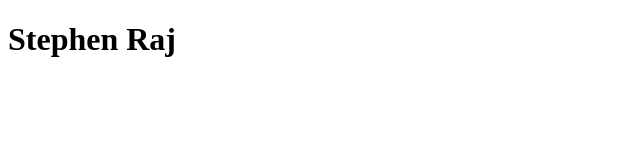
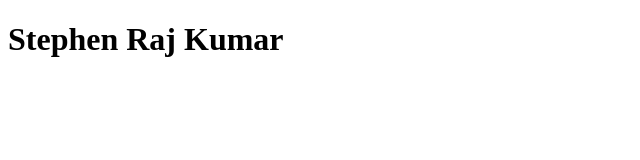
Before and after one commit to stephenarokkiyam/git-learning, a plain HTML site: page index.html in a window 1280 px wide. Shown: the whole page, without its empty margins (0-640 px from the left). Drawn offline with Linux system fonts and the light colour scheme.

Commit message:
Added Kumar

```diff
--- a/index.html
+++ b/index.html
@@ -6,6 +6,6 @@
     <title>Document</title>
 </head>
 <body>
-    <h1>Stephen Raj</h1>
+    <h1>Stephen Raj Kumar</h1>
 </body>
 </html>
```
